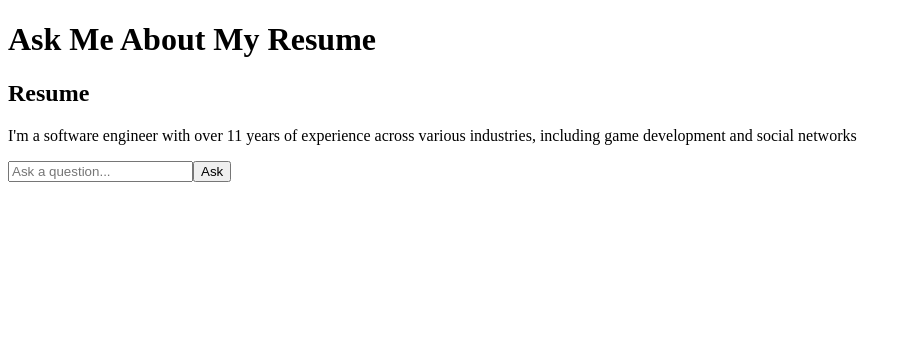
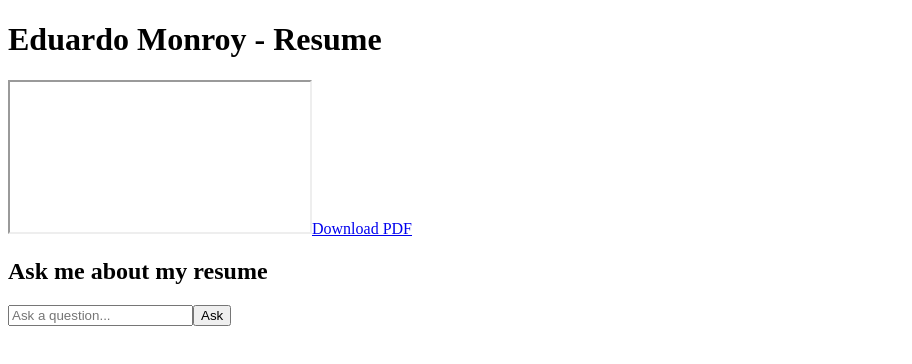
Before and after one commit to emonroy/emonroy-com, a React (Create React App) app in the folder frontend/: page / in a window 1280 px wide. Shown: the top 364 px of the page, without its empty margins (0-912 px from the left). Built offline with nearby package versions, Linux system fonts and the light colour scheme; the HTML template or start-up script is replaced by a standard one.

Commit message:
Display resume

```diff
--- a/frontend/src/App.js
+++ b/frontend/src/App.js
@@ -2,9 +2,9 @@ import React, { useState } from 'react';
 
 function App() {
     const [input, setInput] = useState('');
-    const [answer, setAnswer] = useState('');
     const [loading, setLoading] = useState(false);
     const [messages, setMessages] = useState([]);
+    const [error, setError] = useState('');
 
     const askGPT = async (e) => {
         e.preventDefault();
@@ -20,6 +20,7 @@ function App() {
 
         setMessages(newMessages);
         setLoading(true);
+        setError('');
 
         try {
             const res = await fetch(`${process.env.REACT_APP_BACKEND_URL}/api/ask`, {
@@ -32,10 +33,9 @@ function App() {
             const assistantMessage = { role: 'assistant', content: data.answer };
 
             setMessages([...newMessages, assistantMessage]);
-            setAnswer(data.answer);
         } catch (err) {
             console.error(err);
-            setAnswer('Something went wrong.');
+            setError('Something went wrong.');
         }
 
         setInput('');
@@ -43,18 +43,30 @@ function App() {
     };
 
     return (
-        <div className="min-h-screen p-6 bg-gray-50 text-gray-800">
-            <h1 className="text-3xl font-bold mb-6">Ask Me About My Resume</h1>
-
-            <div className="mb-6">
-                <h2 className="text-xl font-semibold">Resume</h2>
-                <p className="bg-white p-4 rounded shadow whitespace-pre-line">
-                    I'm a software engineer with over 11 years of experience across various industries,
-                    including game development and social networks
-                </p>
+        <div className="min-h-screen flex flex-col md:flex-row p-6 bg-gray-50 text-gray-800">
+            {/* Left rail: Resume PDF */}
+            <div className="md:w-1/2 md:pr-6 mb-6 md:mb-0 h-screen">
+                <h1 className="text-2xl font-bold mb-4">Eduardo Monroy - Resume</h1>
+                <iframe
+                    src="/eduardo-monroy-resume.pdf#navpanes=0"
+                    title="Resume PDF"
+                    className="w-full h-[80vh] border rounded shadow"
+                />
+                <a
+                    href="/eduardo-monroy-resume.pdf"
+                    target="_blank"
+                    rel="noopener noreferrer"
+                    className="inline-block mt-4 text-blue-600 underline"
+                >
+                    Download PDF
+                </a>
             </div>
 
-            <form onSubmit={askGPT} className="mb-4">
+            {/* Right rail: Chat */}
+            <div className="md:w-1/2 md:pl-6 flex flex-col">
+                <h2 className="text-xl font-semibold mb-2">Ask me about my resume</h2>
+
+                <form onSubmit={askGPT} className="mb-2">
                     <input
                         type="text"
                         value={input}
@@ -67,16 +79,32 @@ function App() {
                         disabled={loading}
                         className="px-4 py-2 bg-blue-600 text-white rounded hover:bg-blue-700"
                     >
-                    {loading ? 'Thinking…' : 'Ask'}
+                        Ask
                     </button>
                 </form>
 
-            {answer && (
-                <div className="mt-4 p-4 bg-green-100 rounded">
-                    <strong>Answer:</strong>
-                    <p>{answer}</p>
+                {/* Status section: Thinking... or Error */}
+                {loading && (
+                    <div className="mb-2 text-gray-500">Thinking…</div>
+                )}
+                {error && (
+                    <div className="mb-2 p-3 bg-red-100 text-red-800 rounded">
+                        {error}
                     </div>
                 )}
+
+                {/* Chat history */}
+                <div className="space-y-2 overflow-y-auto flex-grow">
+                    {messages.map((msg, idx) => (
+                        <div
+                            key={idx}
+                            className={`p-3 rounded ${msg.role === 'user' ? 'bg-gray-200' : 'bg-green-100'}`}
+                        >
+                            <strong>{msg.role === 'user' ? 'You' : 'Assistant'}:</strong> {msg.content}
+                        </div>
+                    ))}
+                </div>
+            </div>
         </div>
     );
 }
```
Also changed, not shown: 1 other file (tests, documents, lock files or other folders). Lines whose indentation alone changed are shown as unchanged.
